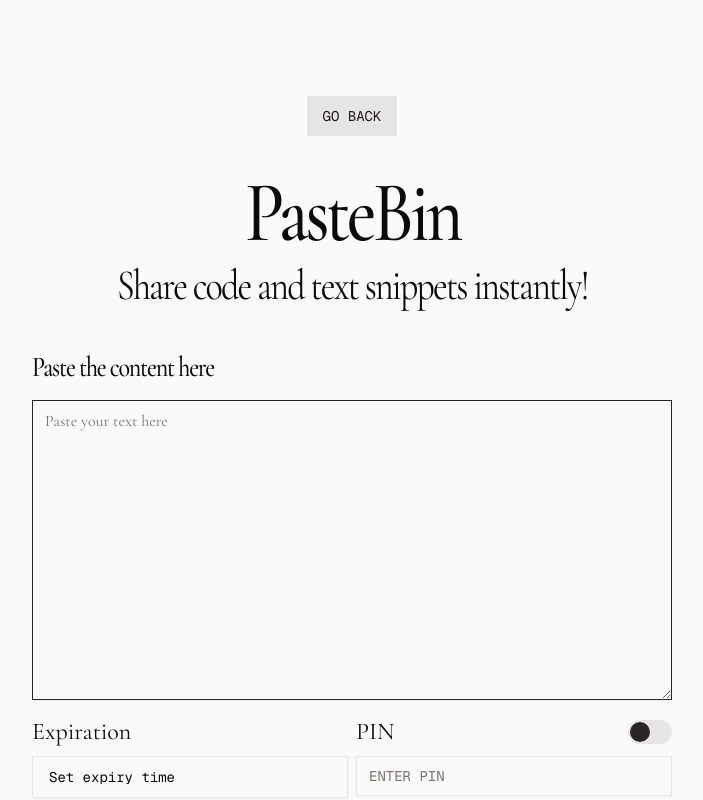
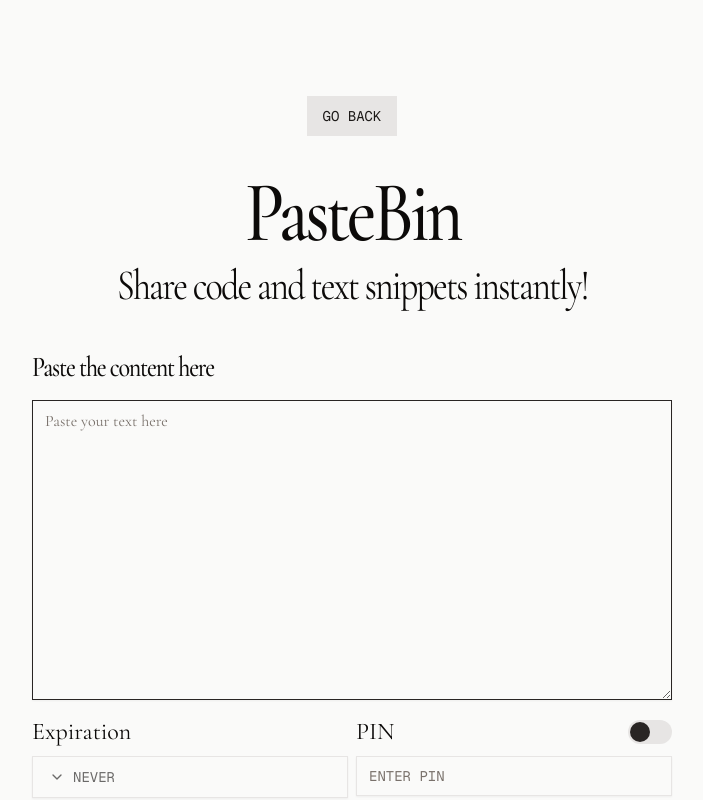
Before and after one commit to Syptern/wild-paste, a Next.js app: page /new in a window 1280 px wide. Shown: the top 800 px of the page, without its empty margins (288-991 px from the left). Built offline with nearby package versions, Linux system fonts and the light colour scheme.

Commit message:
update datebpicker component

```diff
--- a/app/components/ExpiryDatePicker.tsx
+++ b/app/components/ExpiryDatePicker.tsx
@@ -1,6 +1,6 @@
 "use client";
 import { useState } from "react";
-import { CalendarIcon } from "lucide-react";
+import { ChevronDown } from "lucide-react";
 import { Button } from "@/components/ui/button";
 import {
   Popover,
@@ -11,13 +11,8 @@
 
 type ExpiryType = "never" | "5min" | "15min" | "1hour" | "1day" | "custom";
 
-interface ExpiryDatePickerProps {
-  value?: Date | null;
-  onChange: (date: Date | null) => void;
-}
-
-export function ExpiryDatePicker({ value, onChange }: ExpiryDatePickerProps) {
-  const [selectedLabel, setSelectedLabel] = useState("Set expiry time");
+export function ExpiryDatePicker() {
+  const [selectedLabel, setSelectedLabel] = useState("never");
   const [showCustomPicker, setShowCustomPicker] = useState(false);
   const [customDate, setCustomDate] = useState<Date | undefined>(undefined);
   const [open, setOpen] = useState(false);
@@ -46,20 +41,18 @@
     setShowCustomPicker(false);
     setCustomDate(date);
     setSelectedLabel(
-      "Expires at " + date?.toLocaleDateString() || "No date selected"
+      "Expires at " + date?.toLocaleDateString() || "No date selected",
     );
   };
 
   const handleOptionSelect = (option: ExpiryType, label: string) => {
     if (option === "never") {
-      onChange(null);
       setOpen(false);
       setSelectedLabel(label);
     } else {
       setSelectedLabel("Expires in " + label);
       setShowCustomPicker(false);
-      const expiryDate = calculateExpiryDate(option);
-      onChange(expiryDate);
+      setOpen(false);
     }
   };
 
@@ -69,9 +62,12 @@
         <PopoverTrigger asChild>
           <Button
             variant="outline"
-            className="w-full justify-start cursor-pointer"
+            className="w-full cursor-pointer justify-start"
           >
-            {selectedLabel}
+            <div className="flex gap-2 items-center opacity-60">
+              <ChevronDown />
+              {selectedLabel.toUpperCase()}
+            </div>
           </Button>
         </PopoverTrigger>
         {!showCustomPicker ? (
@@ -81,7 +77,7 @@
               className="cursor-pointer"
               onClick={() => handleOptionSelect("never", "No Expiry Date")}
             >
-              Never
+              never
             </Button>
             <Button
               variant="outline"
@@ -117,7 +113,6 @@
               onClick={() => setShowCustomPicker(true)}
               className="cursor-pointer"
             >
-              <CalendarIcon />
               Custom
             </Button>{" "}
           </PopoverContent>
```
